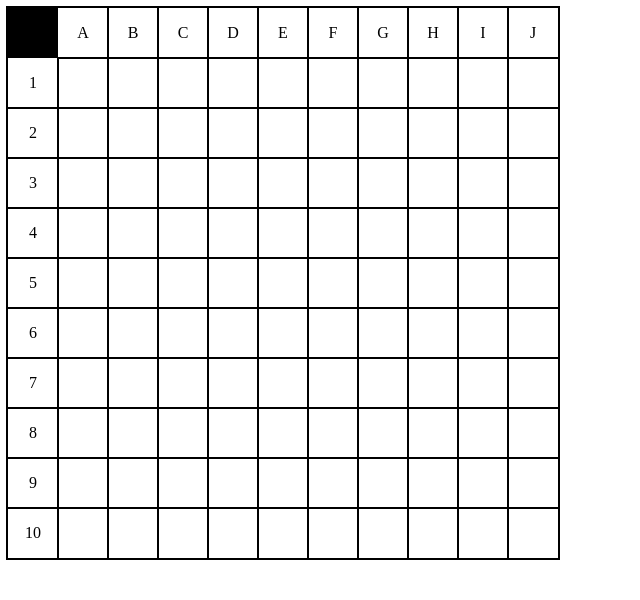
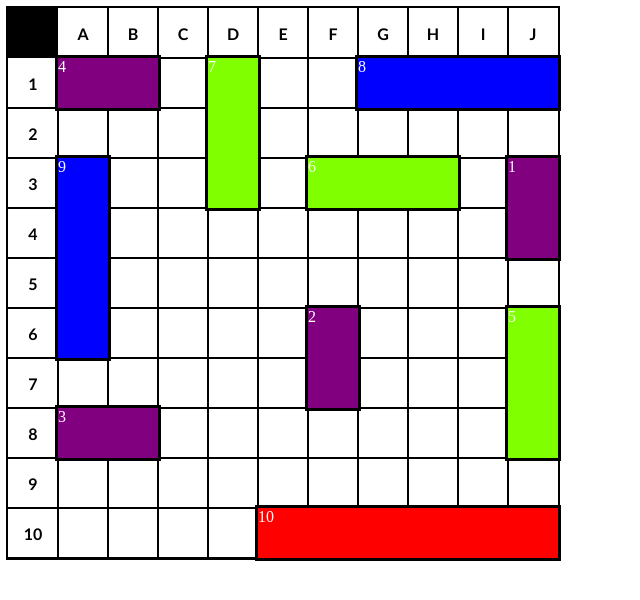
Before and after one commit to Gibib0/Sea-battle, a plain HTML site: page index.html in a window 1280 px wide. Shown: the whole page, without its empty margins (0-640 px from the left). Drawn offline with Linux system fonts and the light colour scheme.

Commit message:
Add ship grid locations

```diff
--- a/assets/styles/style.css
+++ b/assets/styles/style.css
@@ -19,6 +19,8 @@
 	grid-row: 1;
 	grid-column: 2 / span 10;
 	grid-template-columns: repeat(10, 50px);
+	font-weight: bold;
+	font-family: 'Gill Sans', 'Gill Sans MT', Calibri, 'Trebuchet MS', sans-serif;
  }
 
  .number-header {
@@ -26,6 +28,8 @@
 	grid-column: 1;
 	grid-row: 2 / span 10;
 	grid-template-rows: repeat(10, 50px);
+	font-weight: bold;
+	font-family: 'Gill Sans', 'Gill Sans MT', Calibri, 'Trebuchet MS', sans-serif;
  }
 
  .cell {
@@ -38,3 +42,67 @@
 .number-header {
 	grid-column: 1;
 }
+
+.ship {
+	outline: 3px solid black;
+	color: white;
+}
+
+.ship:nth-last-child(1) {
+	background-color: red;
+	grid-row: 11;
+	grid-column: 6 / span 6;
+}
+
+.ship:nth-last-child(2) {
+	background-color: blue;
+	grid-row: 4 / span 4;
+}
+
+.ship:nth-last-child(3) {
+	background-color: blue;
+	grid-row: 2;
+	grid-column: 8 / span 4;
+}
+
+.ship:nth-last-child(4) {
+	background-color: chartreuse;
+	grid-row: 2 / span 3;
+	grid-column: 5;
+}
+
+.ship:nth-last-child(5) {
+	background-color: chartreuse;
+	grid-row: 4;
+	grid-column: 7 / span 3;
+}
+
+.ship:nth-last-child(6) {
+	background-color: chartreuse;
+	grid-row: 7 / span 3;
+	grid-column: 11;
+}
+
+.ship:nth-last-child(7) {
+	background-color: purple;
+	grid-row: 2;
+	grid-column: 2 / span 2;
+}
+
+.ship:nth-last-child(8) {
+	background-color: purple;
+	grid-row: 9;
+	grid-column: 2 / span 2;
+}
+
+.ship:nth-last-child(9) {
+	background-color: purple;
+	grid-row: 7 / span 2;
+	grid-column: 7;
+}
+
+.ship:nth-last-child(10) {
+	background-color: purple;
+	grid-row: 4 / span 2;
+	grid-column: 11;
+}
--- a/index.html
+++ b/index.html
@@ -137,16 +137,16 @@
 		<div class="cell"></div>
 		<div class="cell"></div>
 
-		<div class="ship"></div>
-		<div class="ship"></div>
-		<div class="ship"></div>
-		<div class="ship"></div>
-		<div class="ship"></div>
-		<div class="ship"></div>
-		<div class="ship"></div>
-		<div class="ship"></div>
-		<div class="ship"></div>
-		<div class="ship"></div>
+		<div class="ship">1</div>
+		<div class="ship">2</div>
+		<div class="ship">3</div>
+		<div class="ship">4</div>
+		<div class="ship">5</div>
+		<div class="ship">6</div>
+		<div class="ship">7</div>
+		<div class="ship">8</div>
+		<div class="ship">9</div>
+		<div class="ship">10</div>
 	</div>
 </body>
 </html>
```
